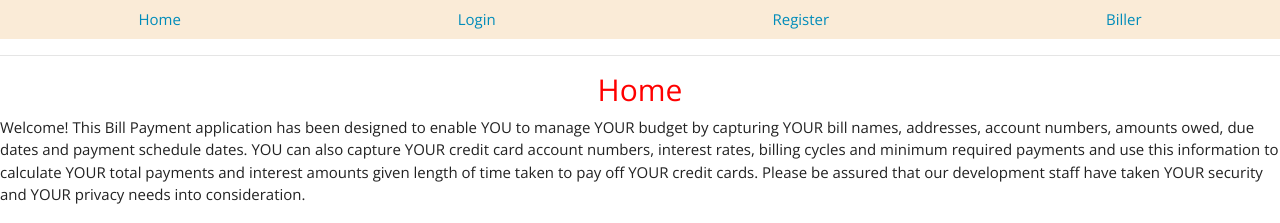
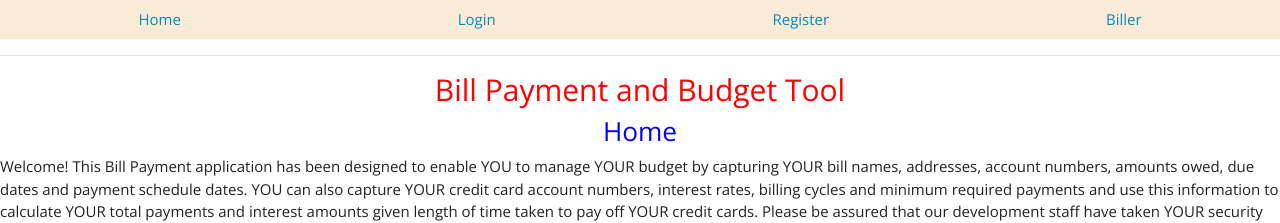
Before and after one commit to Woz-U-Group-Projects/team-stark-v2, a React (Create React App) app in the folder client-react/: page / in a window 1280 px wide. Shown: the top 223 px of the page. Built offline with nearby package versions, Linux system fonts and the light colour scheme.

Commit message:
added title to home and login screens

```diff
--- a/client-react/src/pages/Home.js
+++ b/client-react/src/pages/Home.js
@@ -4,7 +4,8 @@ import '../task.min.css';
 
 const Home = () => (
     <div>
-      <h2>Home</h2>
+      <h2>Bill Payment and Budget Tool</h2>
+      <h3>Home</h3>
       <p>
           Welcome!
           This Bill Payment application has been designed to enable YOU to manage YOUR budget by capturing YOUR bill names,
--- a/client-react/src/pages/Login.js
+++ b/client-react/src/pages/Login.js
@@ -30,7 +30,8 @@ class Login extends React.Component {
       <div>
 
       <div id="inputs">
-        <h2>Login</h2>
+      <h2>Bill Payment and Budget Tool</h2>
+        <h3>Login</h3>
         <label> Email Address:
         <input className="form-control" ref={this.email} type="text" />
         </label>
```
